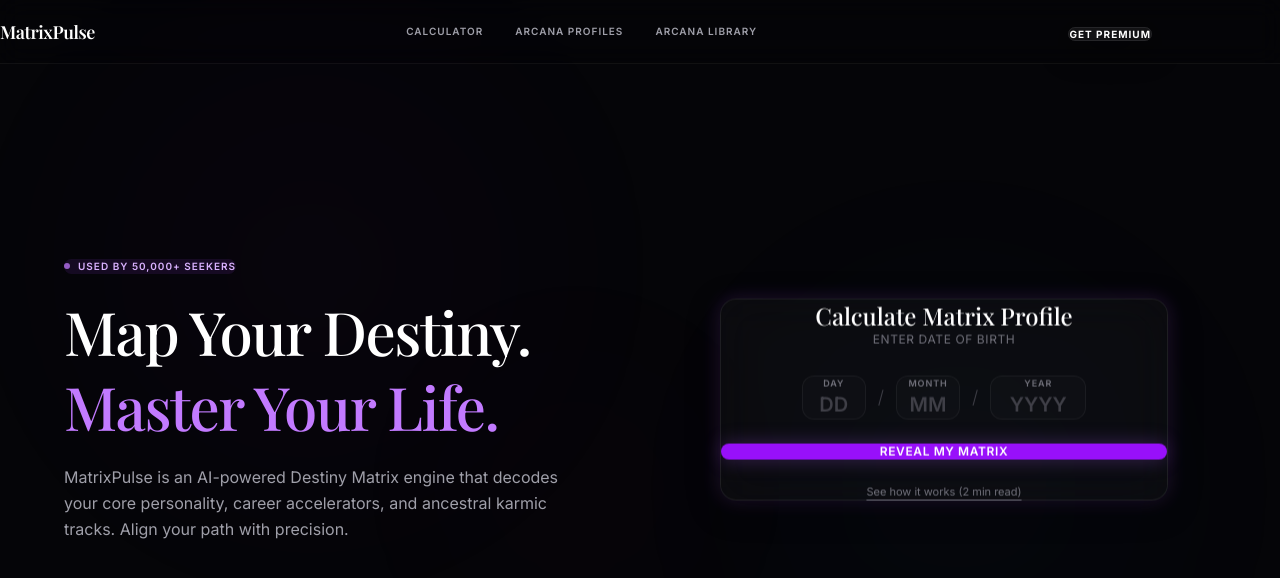
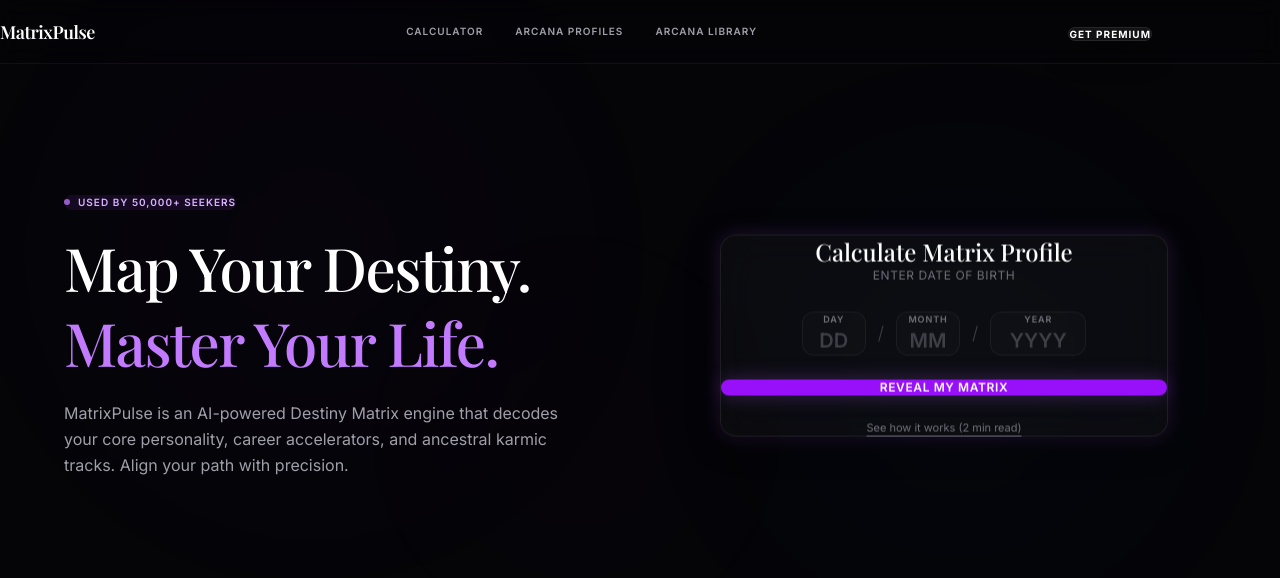
Before and after one commit to sarwech-odho/MatrixPulse, a Next.js app: page / in a window 1280 px wide. Shown: the top 578 px of the page. Built offline with nearby package versions, Linux system fonts and the light colour scheme.

Commit message:
design: implement global layout content isolation and Spoke/Hub wrapper offsets to resolve overlap bugs

```diff
--- a/app/layout.tsx
+++ b/app/layout.tsx
@@ -31,7 +31,9 @@
     >
       <body className="min-h-full flex flex-col bg-[#050508]">
         <Navbar />
-        {children}
+        <main className="flex-grow pt-28 md:pt-32">
+          {children}
+        </main>
       </body>
     </html>
   );
--- a/app/meaning/[arcana]/[zone]/page.tsx
+++ b/app/meaning/[arcana]/[zone]/page.tsx
@@ -97,7 +97,7 @@
   };
 
   return (
-    <div className="relative min-h-screen w-full flex flex-col items-center justify-center bg-[#050508] overflow-hidden px-4 py-16 md:py-24">
+    <div className="relative min-h-[calc(100vh-8rem)] w-full flex flex-col items-center justify-center bg-[#050508] overflow-hidden px-4 pt-8 pb-16">
       {/* Dynamic JSON-LD injection */}
       <script
         type="application/ld+json"
--- a/app/meaning/[arcana]/page.tsx
+++ b/app/meaning/[arcana]/page.tsx
@@ -51,7 +51,7 @@
   ];
 
   return (
-    <div className="relative min-h-screen w-full flex flex-col items-center justify-center bg-[#050508] overflow-hidden px-4 py-16 md:py-24">
+    <div className="relative min-h-[calc(100vh-8rem)] w-full flex flex-col items-center justify-center bg-[#050508] overflow-hidden px-4 pt-8 pb-16">
       {/* Aurora Background */}
       <div className="pointer-events-none absolute inset-0 z-0 overflow-hidden select-none">
         <div className="absolute top-[10%] left-[5%] w-[45vw] h-[45vw] rounded-full bg-[var(--aurora-1)] blur-[100px] opacity-40 animate-aurora-1" />
--- a/components/Hero.tsx
+++ b/components/Hero.tsx
@@ -91,7 +91,7 @@
   };
 
   return (
-    <div className="relative min-h-screen w-full flex flex-col items-center justify-center bg-[#050508] overflow-hidden px-6 pt-24 pb-12 lg:pt-32 lg:pb-24">
+    <div className="relative min-h-[calc(100vh-8rem)] w-full flex flex-col items-center justify-center bg-[#050508] overflow-hidden px-6 pt-8 pb-12 lg:pb-24">
       {/*
         Slow-Moving hardware-accelerated aurora background circles.
         Adjusted to blur-[100px] and 0.15 opacity for an ethereal, premium feel.
```
